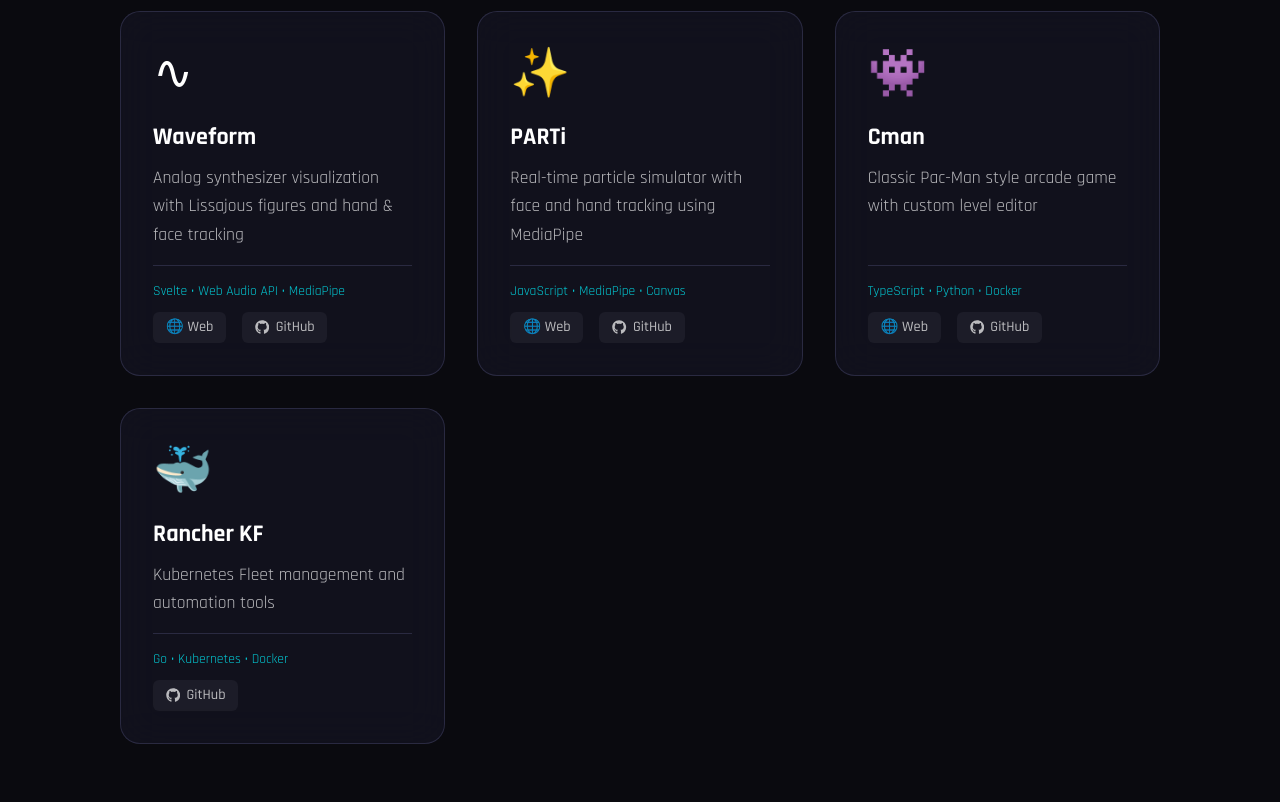
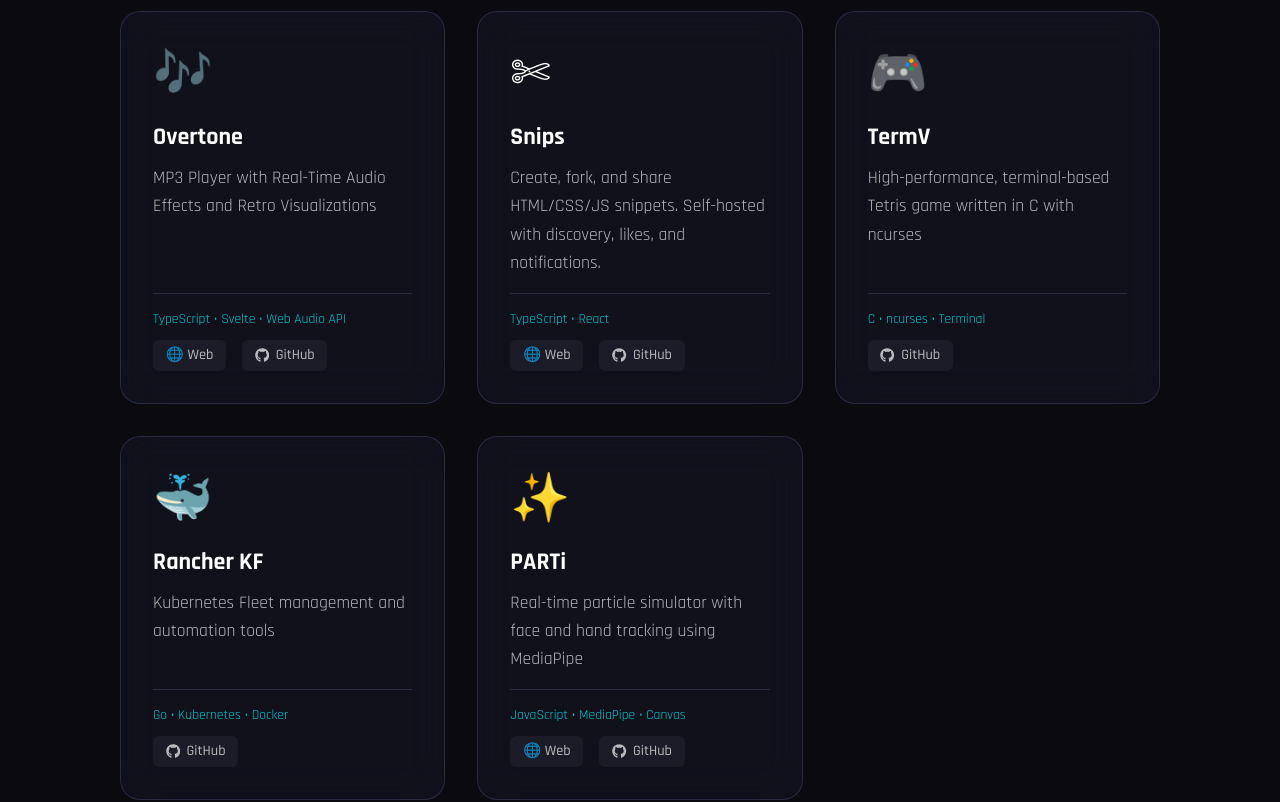
Before and after one commit to rjchicago/RJ, a React (Vite) app in the folder web/: page / in a window 1280 px wide. Shown: the part 1240-2042 px from the top of the page. Built offline with nearby package versions, Linux system fonts and the light colour scheme.

Commit message:
projects

```diff
--- a/web/src/App.jsx
+++ b/web/src/App.jsx
@@ -60,14 +60,51 @@ function App() {
           <div className="projects-grid">
 
             <div className="project-card glass-panel">
-              <div className="project-icon">∿</div>
-              <h3>Waveform</h3>
-              <p>Analog synthesizer visualization with Lissajous figures and hand & face tracking</p>
+              <div className="project-icon">🎶</div>
+              <h3>Overtone</h3>
+              <p>MP3 Player with Real-Time Audio Effects and Retro Visualizations</p>
               <div className="project-footer">
-                <span className="project-tech">Svelte • Web Audio API • MediaPipe</span>
+                <span className="project-tech">TypeScript • Svelte • Web Audio API</span>
                 <div className="project-links">
-                  <a href="https://waveform.rjchicago.com/" target="_blank" rel="noopener noreferrer" className="project-link">🌐 Web</a>
-                  <a href="https://github.com/rjchicago/waveform" target="_blank" rel="noopener noreferrer" className="project-link"><FaGithub /> GitHub</a>
+                  <a href="https://music.rjchicago.com/" target="_blank" rel="noopener noreferrer" className="project-link">🌐 Web</a>
+                  <a href="https://github.com/rjchicago/overtone" target="_blank" rel="noopener noreferrer" className="project-link"><FaGithub /> GitHub</a>
+                </div>
+              </div>
+            </div>
+
+            <div className="project-card glass-panel">
+              <div className="project-icon">✄</div>
+              <h3>Snips</h3>
+              <p>Create, fork, and share HTML/CSS/JS snippets. Self-hosted with discovery, likes, and notifications.</p>
+              <div className="project-footer">
+                <span className="project-tech">TypeScript • React</span>
+                <div className="project-links">
+                  <a href="https://snips.rjchicago.com/" target="_blank" rel="noopener noreferrer" className="project-link">🌐 Web</a>
+                  <a href="https://github.com/rjchicago/snips" target="_blank" rel="noopener noreferrer" className="project-link"><FaGithub /> GitHub</a>
+                </div>
+              </div>
+            </div>
+
+            <div className="project-card glass-panel">
+              <div className="project-icon">🎮</div>
+              <h3>TermV</h3>
+              <p>High-performance, terminal-based Tetris game written in C with ncurses</p>
+              <div className="project-footer">
+                <span className="project-tech">C • ncurses • Terminal</span>
+                <div className="project-links">
+                  <a href="https://github.com/rjchicago/termv" target="_blank" rel="noopener noreferrer" className="project-link"><FaGithub /> GitHub</a>
+                </div>
+              </div>
+            </div>
+
+            <div className="project-card glass-panel">
+              <div className="project-icon">🐳</div>
+              <h3>Rancher KF</h3>
+              <p>Kubernetes Fleet management and automation tools</p>
+              <div className="project-footer">
+                <span className="project-tech">Go • Kubernetes • Docker</span>
+                <div className="project-links">
+                  <a href="https://github.com/rjchicago/rancher-kf" target="_blank" rel="noopener noreferrer" className="project-link"><FaGithub /> GitHub</a>
                 </div>
               </div>
             </div>
@@ -85,30 +122,6 @@ function App() {
               </div>
             </div>
 
-            <div className="project-card glass-panel">
-              <div className="project-icon">👾</div>
-              <h3>Cman</h3>
-              <p>Classic Pac-Man style arcade game with custom level editor</p>
-              <div className="project-footer">
-                <span className="project-tech">TypeScript • Python • Docker</span>
-                <div className="project-links">
-                  <a href="https://cman.rjchicago.com/" target="_blank" rel="noopener noreferrer" className="project-link">🌐 Web</a>
-                  <a href="https://github.com/rjchicago/cman" target="_blank" rel="noopener noreferrer" className="project-link"><FaGithub /> GitHub</a>
-                </div>
-              </div>
-            </div>
-
-            <div className="project-card glass-panel">
-              <div className="project-icon">🐳</div>
-              <h3>Rancher KF</h3>
-              <p>Kubernetes Fleet management and automation tools</p>
-              <div className="project-footer">
-                <span className="project-tech">Go • Kubernetes • Docker</span>
-                <div className="project-links">
-                  <a href="https://github.com/rjchicago/rancher-kf" target="_blank" rel="noopener noreferrer" className="project-link"><FaGithub /> GitHub</a>
-                </div>
-              </div>
-            </div>
           </div>
         </section>
 
```
